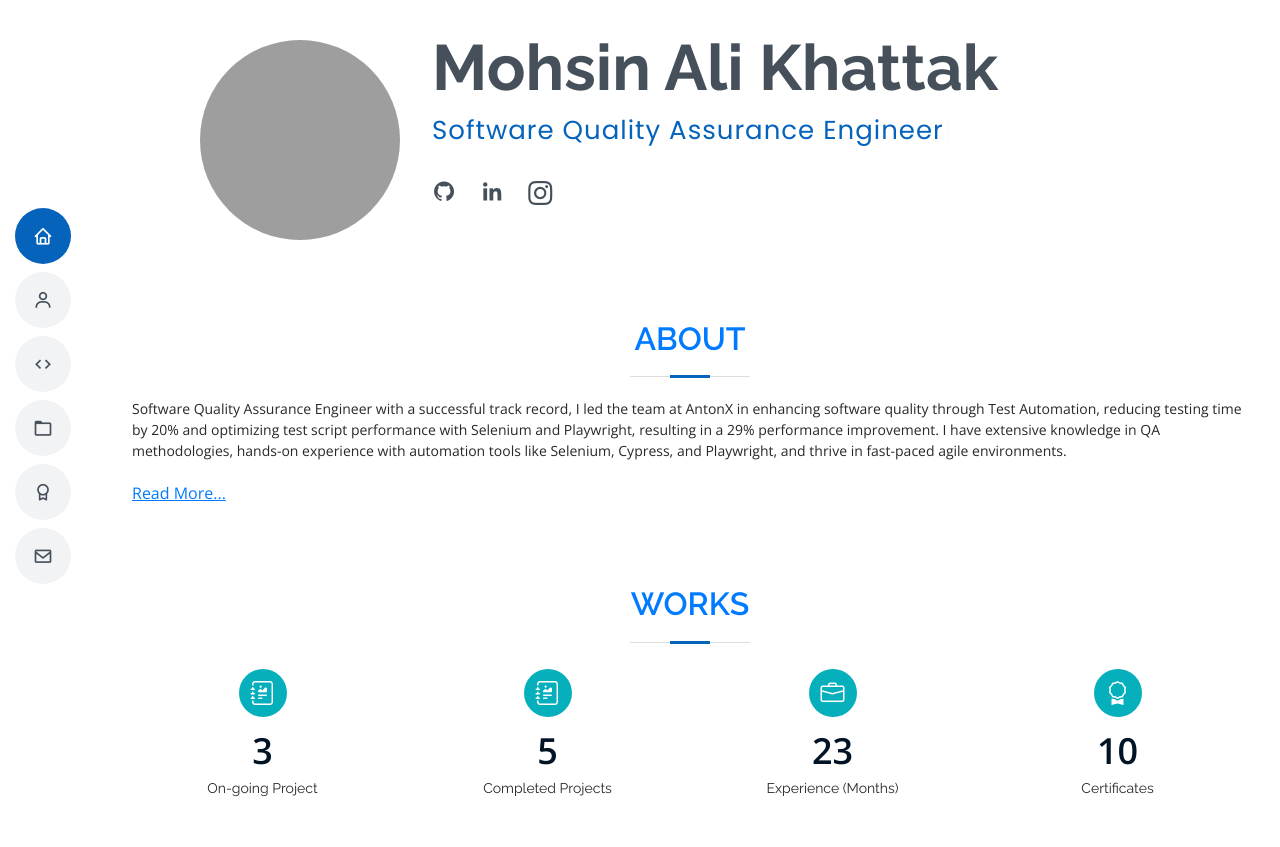
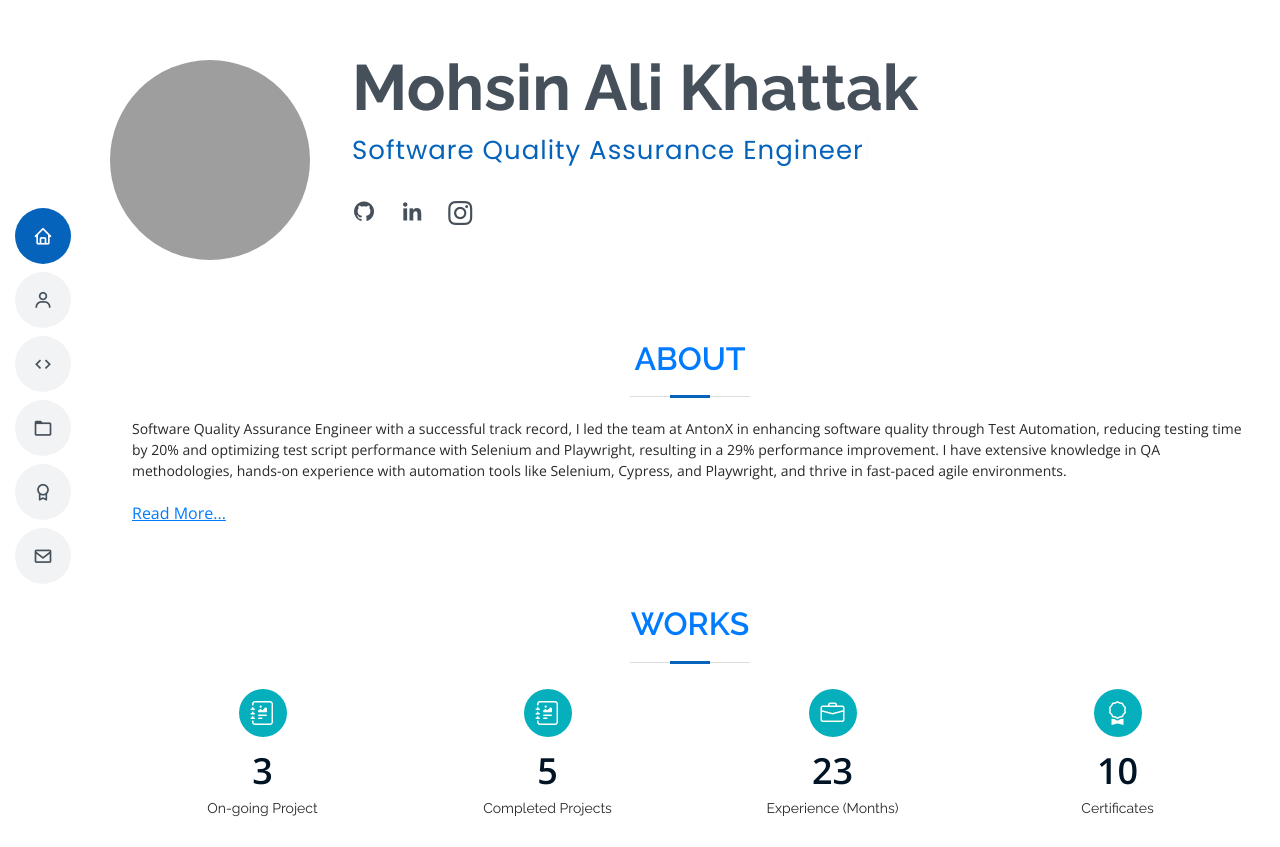
Before and after one commit to mohsinalikhattak/https-mohsinalikhattak.github.io-, a website: page index.html in a window 1280 px wide. Shown: the top 847 px of the page. Drawn offline with nearby package versions, Linux system fonts and the light colour scheme; grey boxes are pictures that could not be loaded.

Commit message:
Minor fixes

```diff
--- a/index.html
+++ b/index.html
@@ -54,9 +54,9 @@
   </header><!-- End Header -->
 
   <!-- ======= Hero Section ======= -->
-  <section id="hero" style="height: 20%;">
-    <div id="pad" class="d-flex jquery justify-content-center" style="padding-left: 200px">
-      <div data-aos="zoom-in" data-aos-delay="100" style="margin-right: 20px;"><img src="./assets/img/hero-bg.png" ></div>
+  <section id="hero" style="height: 20%; padding-top: 60px; padding-left: 10px;">
+    <div class="d-flex jquery justify-content-center" style="padding-left: 100px">
+      <div data-aos="zoom-in" data-aos-delay="100" style="margin-right: 30px;"><img src="./assets/img/hero-bg.png" ></div>
       <div class="container align-items-center justify-content-center" data-aos="zoom-in" data-aos-delay="100">
 
         <h1>Mohsin Ali Khattak</h1>
```
